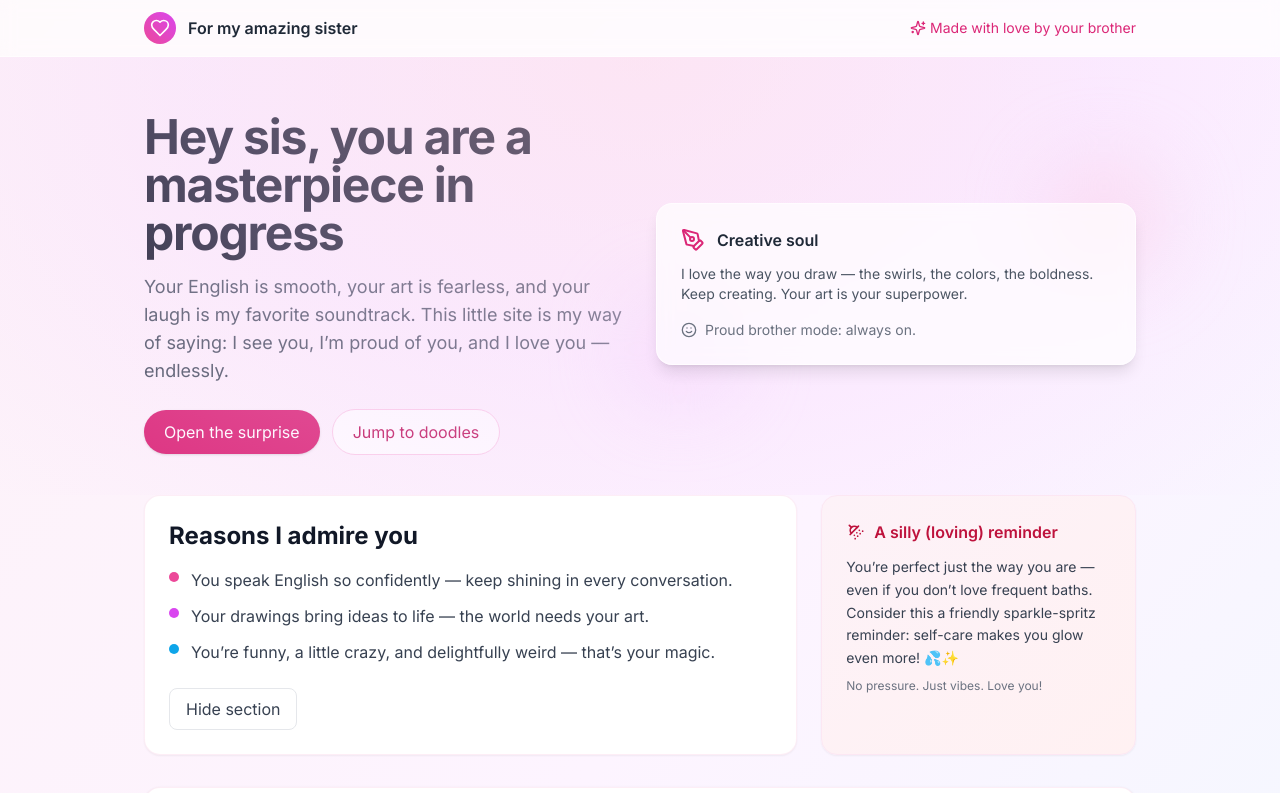
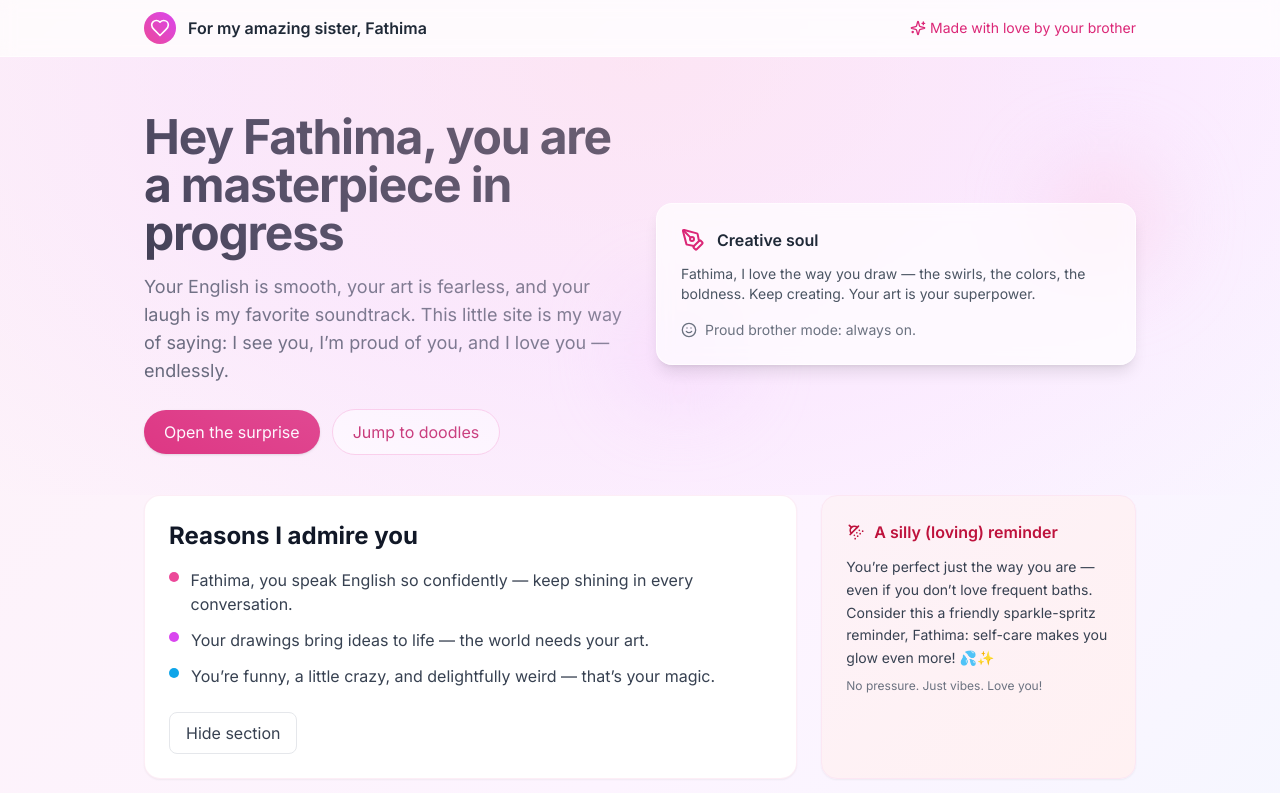
Before and after one commit to not11just12for13fun14/frontend-repo_w40233bu_wiyiee, a React (Vite) app: page / in a window 1280 px wide. Shown: the top 793 px of the page. Built offline with nearby package versions, Linux system fonts and the light colour scheme; a web font is replaced by a local one.

Commit message:
Update project prj_w40233bu - 2025-11-13T12:24:34.559Z

```diff
--- a/src/App.jsx
+++ b/src/App.jsx
@@ -74,7 +74,7 @@ function DoodleCanvas() {
 
   const save = () => {
     const link = document.createElement('a')
-    link.download = 'sister-doodle.png'
+    link.download = 'fathima-doodle.png'
     link.href = canvasRef.current.toDataURL('image/png')
     link.click()
   }
@@ -128,7 +128,7 @@ function App() {
           <div className="h-8 w-8 rounded-full bg-gradient-to-tr from-pink-500 to-fuchsia-500 grid place-items-center text-white">
             <Heart className="h-5 w-5" />
           </div>
-          <p className="font-semibold text-gray-800">For my amazing sister</p>
+          <p className="font-semibold text-gray-800">For my amazing sister, Fathima</p>
           <span className="ml-auto inline-flex items-center gap-1 text-pink-600 text-sm">
             <Sparkles className="h-4 w-4" />
             Made with love by your brother
@@ -143,7 +143,7 @@ function App() {
           <div className="grid md:grid-cols-2 gap-8 items-center">
             <div>
               <h1 className="text-4xl md:text-5xl font-extrabold tracking-tight text-gray-900">
-                Hey sis, you are a masterpiece in progress
+                Hey Fathima, you are a masterpiece in progress
               </h1>
               <p className="mt-4 text-gray-600 text-lg">
                 Your English is smooth, your art is fearless, and your laugh is my favorite soundtrack. This little site is my way of saying: I see you, I’m proud of you, and I love you — endlessly.
@@ -166,7 +166,7 @@ function App() {
                   <h3 className="font-semibold text-gray-800">Creative soul</h3>
                 </div>
                 <p className="mt-3 text-gray-600 text-sm">
-                  I love the way you draw — the swirls, the colors, the boldness. Keep creating. Your art is your superpower.
+                  Fathima, I love the way you draw — the swirls, the colors, the boldness. Keep creating. Your art is your superpower.
                 </p>
                 <div className="mt-4 flex items-center gap-2 text-sm text-gray-500">
                   <Smile className="h-4 w-4" />
@@ -185,7 +185,7 @@ function App() {
             <div className="col-span-2 bg-white rounded-2xl border border-pink-100/70 shadow-sm p-6">
               <h2 className="text-2xl font-bold text-gray-900">Reasons I admire you</h2>
               <ul className="mt-4 space-y-3 text-gray-700">
-                <li className="flex items-start gap-3"><span className="mt-1 h-2.5 w-2.5 rounded-full bg-pink-500" />You speak English so confidently — keep shining in every conversation.</li>
+                <li className="flex items-start gap-3"><span className="mt-1 h-2.5 w-2.5 rounded-full bg-pink-500" />Fathima, you speak English so confidently — keep shining in every conversation.</li>
                 <li className="flex items-start gap-3"><span className="mt-1 h-2.5 w-2.5 rounded-full bg-fuchsia-500" />Your drawings bring ideas to life — the world needs your art.</li>
                 <li className="flex items-start gap-3"><span className="mt-1 h-2.5 w-2.5 rounded-full bg-sky-500" />You’re funny, a little crazy, and delightfully weird — that’s your magic.</li>
               </ul>
@@ -198,7 +198,7 @@ function App() {
                 <h3 className="font-semibold">A silly (loving) reminder</h3>
               </div>
               <p className="mt-3 text-gray-700 text-sm leading-relaxed">
-                You’re perfect just the way you are — even if you don’t love frequent baths. Consider this a friendly sparkle-spritz reminder: self-care makes you glow even more! 💦✨
+                You’re perfect just the way you are — even if you don’t love frequent baths. Consider this a friendly sparkle-spritz reminder, Fathima: self-care makes you glow even more! 💦✨
               </p>
               <p className="mt-2 text-xs text-gray-500">No pressure. Just vibes. Love you!</p>
             </div>
@@ -225,6 +225,7 @@ function App() {
             <span className="text-gray-700">With all my love, always — your big brother</span>
             <span className="ml-2 inline-flex items-center text-pink-600"><Heart className="h-4 w-4 mr-1" /> forever</span>
           </div>
+          <p className="mt-3 text-center text-sm text-gray-500">For Fathima ❤️</p>
         </div>
       </footer>
     </div>
```
Also changed, not shown: 1 other file (tests, documents, lock files or other folders).
